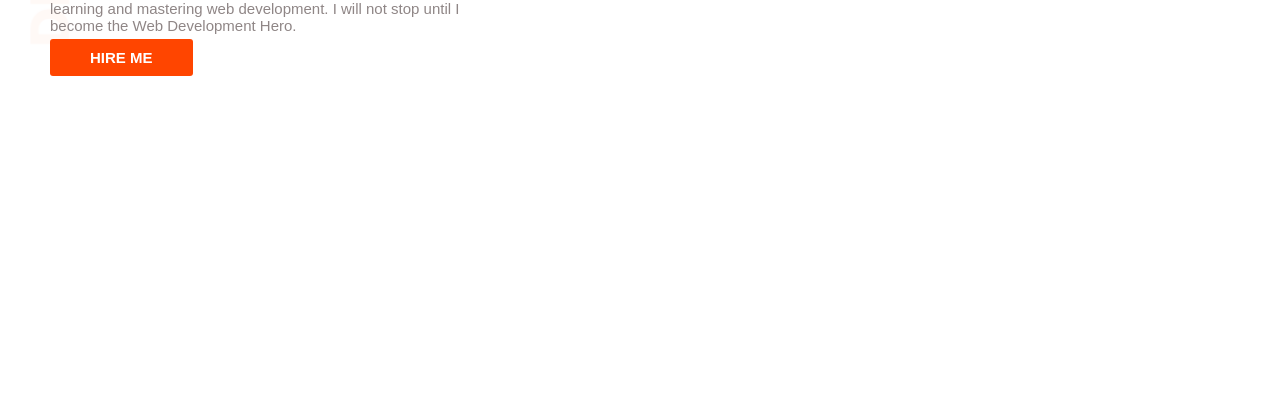
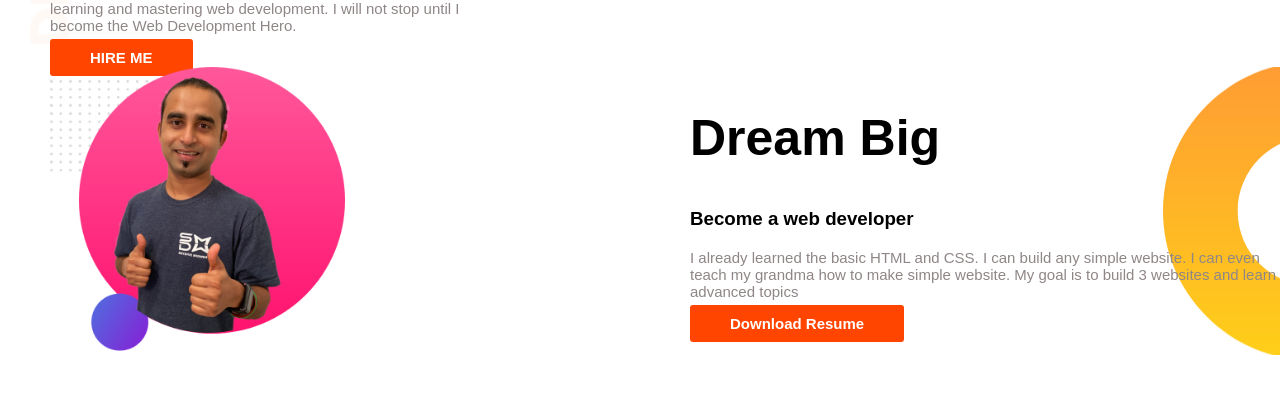
Before and after one commit to KM-Adnan-Absar/developer-portfolio, a plain HTML site: page index.html in a window 1280 px wide. Shown: the part 315-708 px from the top of the page. Drawn offline with Linux system fonts and the light colour scheme.

Commit message:
fifth push

```diff
--- a/index.html
+++ b/index.html
@@ -21,5 +21,25 @@
 
   </section>
 
+  <section class="Second-part">
+<div class="second-divs">
+    <img src="images/jhankar2.png" alt="">
+</div>
+<div class="second-divs">
+    <h1>
+        Dream Big
+    </h1>
+    <h3>
+        Become a web developer
+    </h3>
+    <p>
+        I already learned the basic HTML and CSS. I can build any simple website. I can even teach my grandma how to make simple website. My goal is to build 3 websites and learn advanced topics
+    </p>
+    <a class="Download-something" href="https://www.linkedin.com/company/programminghero/?original_referer=">Download Resume</a>
+</div>
+
+
+  </section>
+
 </body>
 </html>
--- a/style.css
+++ b/style.css
@@ -48,3 +48,28 @@
     background-image: url(images/top-banner.png);
     background-repeat:no-repeat;
    }
+   .Download-something{
+    text-decoration: none;
+    background-color: orangered;
+    background-image: -moz-linear-gradient(orange tomato);
+    padding: 10px 40px;
+    font-weight: 700;
+    font-family: 'Poppins', sans-serif;
+    color: white;
+    border-radius: 3px;
+    font-size: 15px;
+    paddding-: 10px;
+   }
+   .Second-part{
+    display: flex;
+    background-image: url(images/dream-bg.png);
+    background-repeat: no-repeat;
+    background-position: right;
+   }
+   .second-divs img{
+    width: 50%;
+   }
+   .second-divs{
+    padding-left: 50px;
+    width: 50%;
+   }
```
